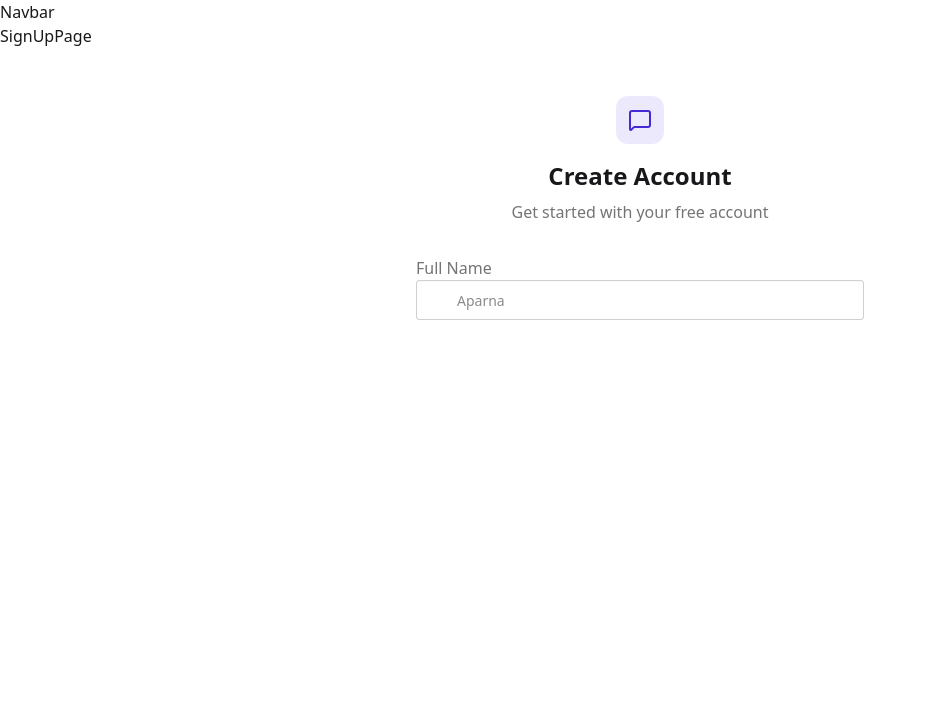
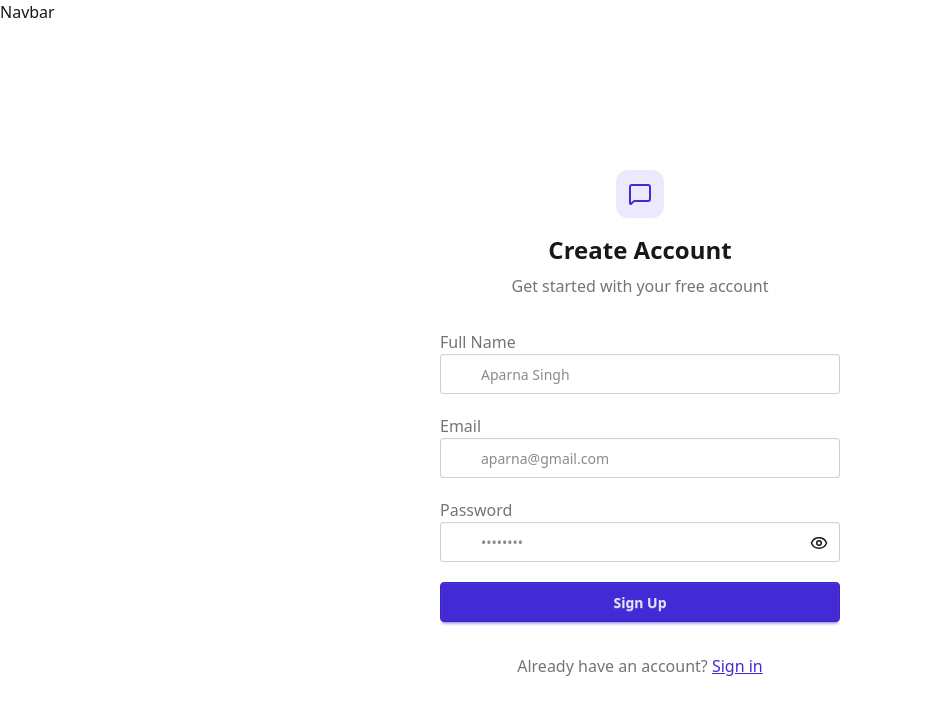
Before and after one commit to aparna8683/Chat_App_with_websockets, a React (Vite) app in the folder frontend/: page /signup in a window 1280 px wide. Shown: the top 714 px of the page, without its empty margins (0-926 px from the left). Built offline with nearby package versions, Linux system fonts and the light colour scheme; no server answers.

Commit message:
Successfully implemented signup page

```diff
--- a/frontend/src/App.jsx
+++ b/frontend/src/App.jsx
@@ -8,6 +8,7 @@ import SignUpPage from "./Pages/SignUpPage";
 import SettingsPage from "./Pages/SettingsPage";
 import { useAuth } from "./store/useAuthStore.js";
 import { Loader } from "lucide-react";
+import { Toaster } from "react-hot-toast";
 
 const App = () => {
   const { authUser, checkAuth, isCheckingAuth } = useAuth();
@@ -25,6 +26,7 @@ const App = () => {
     return (
       <div>
         <Navbar />
+        <Toaster />
         <Routes>
           <Route
             path="/"
--- a/frontend/src/Pages/SignUpPage.jsx
+++ b/frontend/src/Pages/SignUpPage.jsx
@@ -1,52 +1,76 @@
 import React, { useState } from "react";
 import { useAuth } from "../store/useAuthStore";
-import { MessageSquare, User } from "lucide-react";
+import AuthImagePattern from "../components/AuthImagePattern.jsx";
+import { MessageSquare, User, Mail, Lock, Eye, EyeOff } from "lucide-react";
+import { Link } from "react-router-dom";
+import toast from "react-hot-toast";
 
 const SignUpPage = () => {
-  const { authUser } = useAuth();
-  const [showPasswod, setShowPassword] = useState(false);
+  const { signup, isSigningUp } = useAuth();
+
+  const [showPassword, setShowPassword] = useState(false);
   const [formData, setFormData] = useState({
+    fullName: "",
     email: "",
-    fullName: "",
     password: "",
   });
-  const { signup, isSignininUp } = useAuth();
-  const validateForm = () => {};
+
+  const validateForm = () => {
+    const emailRegex = /^[^\s@]+@[^\s@]+\.[^\s@]+$/;
+
+    if (!formData.fullName.trim() || !formData.password.trim()) {
+      return toast.error("All fields are required");
+    }
+    if (!formData.email.trim()) {
+      return toast.error("All fields are required");
+    }
+    if (!emailRegex.test(formData.email)) {
+      toast.error("Please enter a valid email address");
+      return false;
+    }
+    if (formData.password.length < 6) {
+      alert("Password must be at least 6 characters");
+      return false;
+    }
+    return true;
+  };
+
   const handleSubmit = (e) => {
     e.preventDefault();
+    if (!validateForm()) return;
+
+    signup(formData);
   };
 
   return (
-    <div>
-      SignUpPage
-      {/* //leftside */}
-      <div className="flex flex-col justify-center items-center py-6 sm:p-12">
-        <div className="w-full max-w-md space-y-8">
-          {/* ??LOgo */}
-          <div className="text-center mb-8">
-            <div className="flex flex-col items-center gap-2 group">
-              <div className="size-12 rounded-xl bg-primary/10 flex items-center justify-center group-hover:bg-primary/20 transition-colors">
+    <div className="flex justify-center items-center min-h-screen">
+      <div className="w-full max-w-md space-y-8 p-6">
+        {/* Logo / Heading */}
+        <div className="text-center">
+          <div className="flex flex-col items-center gap-2">
+            <div className="size-12 rounded-xl bg-primary/10 flex items-center justify-center">
               <MessageSquare className="size-6 text-primary" />
             </div>
-              <h1 className="text-2xl font-bold mt-2"> Create Account </h1>
+            <h1 className="text-2xl font-bold mt-2">Create Account</h1>
             <p className="text-base-content/60">
               Get started with your free account
             </p>
           </div>
         </div>
-          <form onSubmit={handleSubmit} className="space-y-6">
+
+        {/* Form */}
+        <form onSubmit={handleSubmit} className="space-y-5">
+          {/* Full Name */}
           <div className="form-control">
             <label className="label">
               <span className="label-text font-medium">Full Name</span>
             </label>
             <div className="relative">
-                <div className="absolute inset-y-0 left-0  pl-3 flex items-center pointer-events-none">
-                  <User className="size-5 text-base-content/40" />
-                </div>
+              <User className="absolute left-3 top-3 size-5 text-base-content/40" />
               <input
                 type="text"
-                  className={`input input-bordered w-full pl-10`}
-                  placeholder="Aparna "
+                className="input input-bordered w-full pl-10"
+                placeholder="Aparna Singh"
                 value={formData.fullName}
                 onChange={(e) =>
                   setFormData({ ...formData, fullName: e.target.value })
@@ -54,9 +78,75 @@ const SignUpPage = () => {
               />
             </div>
           </div>
-          </form>
+
+          {/* Email */}
+          <div className="form-control">
+            <label className="label">
+              <span className="label-text font-medium">Email</span>
+            </label>
+            <div className="relative">
+              <Mail className="absolute left-3 top-3 size-5 text-base-content/40" />
+              <input
+                type="email"
+                className="input input-bordered w-full pl-10"
+                placeholder="aparna@gmail.com"
+                value={formData.email}
+                onChange={(e) =>
+                  setFormData({ ...formData, email: e.target.value })
+                }
+              />
             </div>
           </div>
+
+          {/* Password */}
+          <div className="form-control">
+            <label className="label">
+              <span className="label-text font-medium">Password</span>
+            </label>
+            <div className="relative">
+              <Lock className="absolute left-3 top-3 size-5 text-base-content/40" />
+              <input
+                type={showPassword ? "text" : "password"}
+                className="input input-bordered w-full pl-10 pr-10"
+                placeholder="••••••••"
+                value={formData.password}
+                onChange={(e) =>
+                  setFormData({ ...formData, password: e.target.value })
+                }
+              />
+              <button
+                type="button"
+                className="absolute right-3 top-3"
+                onClick={() => setShowPassword(!showPassword)}
+              >
+                {showPassword ? <EyeOff size={18} /> : <Eye size={18} />}
+              </button>
+            </div>
+          </div>
+
+          {/* Submit */}
+          <button
+            type="submit"
+            className="btn btn-primary w-full"
+            disabled={isSigningUp}
+          >
+            {isSigningUp ? "Creating Account..." : "Sign Up"}
+          </button>
+        </form>
+        <div className="text-center">
+          <p className="text-base-content/60">
+            Already have an account?{" "}
+            <Link to="/login" className="link link-primary">
+              Sign in
+            </Link>
+          </p>
+        </div>
+      </div>
+      {/* right side */}
+      {/* <AuthImagePattern
+        title="Join our Community"
+        subtitle="Connect with friends, share moments, and stay in touch with your loved ones."
+      /> */}
     </div>
   );
 };
--- /dev/null
+++ b/frontend/src/components/AuthImagePattern.jsx
@@ -0,0 +1,11 @@
+import React from 'react'
+
+const AuthImagePattern = ({title, subtitle}) => {
+  return (
+    <div>
+
+    </div>
+  )
+}
+
+export default AuthImagePattern
--- a/frontend/src/store/useAuthStore.js
+++ b/frontend/src/store/useAuthStore.js
@@ -1,10 +1,11 @@
 import { create } from "zustand";
 import { axiosInstance } from "../lib/axios.js";
+import toast from "react-hot-toast";
 export const useAuth= create((set)=>(
     {
         authUser:null,
         isCheckingAuth:true,
-        isSignininUp:false,
+        isSigningUp:false,
         isUpdatingProfile:false,
         isLogginIn:false,
         checkAuth: async()=>{
@@ -23,6 +24,18 @@ export const useAuth= create((set)=>(
 
 },
 signup:async(data)=>{
+    set({isSigningUp:true})
+    try {
+        const res=await axiosInstance.post("/auth/signup", data)
+        set({authUser:res.data})
+        toast.success("Account created successfully")
+    } catch (error) {
+        toast.error(error.response.data.message)
+
+    }
+    finally{
+        set({isSigningUp:false})
+    }
 
 
 }
```
Lines whose indentation alone changed are shown as unchanged.
